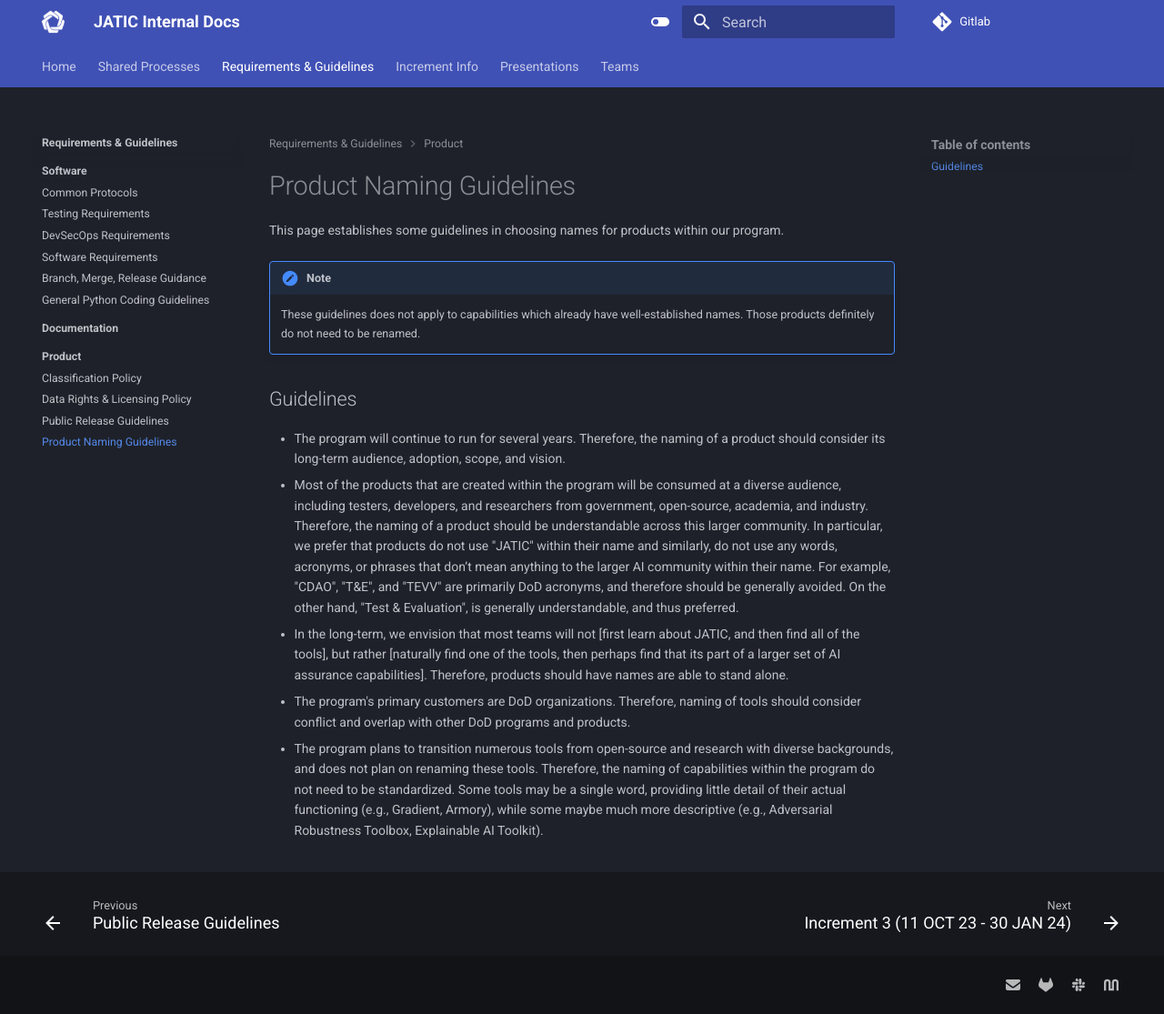
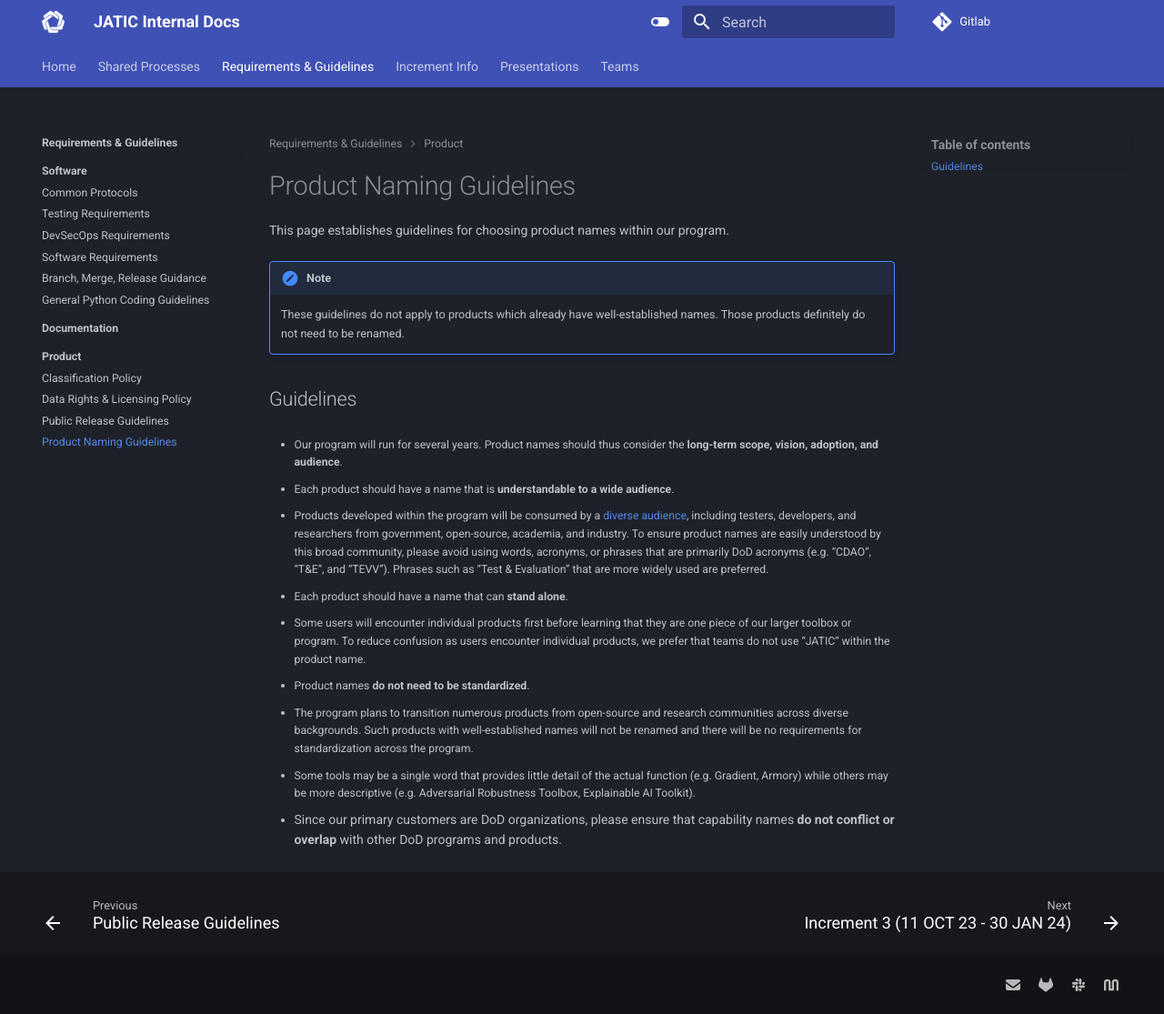
Before and after one commit to zheng0xd/JATIC-internal-docs, an MkDocs documentation site: the page built from docs/reqs/product/naming.md, in a window 1280 px wide and 1115 px high. Shown: the whole window at 91% size. Built offline with MkDocs 1.6.1 and Material for MkDocs 9.7.7, drawn with Linux system fonts in a browser that asks for light colours.

Commit message:
Update naming.md

```diff
--- a/docs/reqs/product/naming.md
+++ b/docs/reqs/product/naming.md
@@ -1,15 +1,25 @@
 # Product Naming Guidelines
 
-This page establishes some guidelines in choosing names for products within our program.
+This page establishes guidelines for choosing product names within our program.
 
 !!! note
 
-    These guidelines does not apply to capabilities which already have well-established names. Those products definitely do not need to be renamed.
+    These guidelines do not apply to products which already have well-established names. Those products definitely do not need to be renamed.
 
 ## Guidelines
 
-- The program will continue to run for several years. Therefore, the naming of a product should consider its long-term audience, adoption, scope, and vision.
-- Most of the products that are created within the program will be consumed at a diverse audience, including testers, developers, and researchers from government, open-source, academia, and industry. Therefore, the naming of a product should be understandable across this larger community. In particular, we prefer that products do not use "JATIC" within their name and similarly, do not use any words, acronyms, or phrases that don’t mean anything to the larger AI community within their name. For example, "CDAO", "T&E", and "TEVV" are primarily DoD acronyms, and therefore should be generally avoided. On the other hand, "Test & Evaluation", is generally understandable, and thus preferred.
-- In the long-term, we envision that most teams will not [first learn about JATIC, and then find all of the tools], but rather [naturally find one of the tools, then perhaps find that its part of a larger set of AI assurance capabilities]. Therefore, products should have names are able to stand alone.
-- The program's primary customers are DoD organizations. Therefore, naming of tools should consider conflict and overlap with other DoD programs and products.
-- The program plans to transition numerous tools from open-source and research with diverse backgrounds, and does not plan on renaming these tools. Therefore, the naming of capabilities within the program do not need to be standardized. Some tools may be a single word, providing little detail of their actual functioning (e.g., Gradient, Armory), while some maybe much more descriptive (e.g., Adversarial Robustness Toolbox, Explainable AI Toolkit).
+- Our program will run for several years. Product names should thus consider the **long-term scope, vision, adoption, and audience**.
+
+- Each product should have a name that is **understandable to a wide audience**.
+
+  - Products developed within the program will be consumed by a [diverse audience](https://jatic.pages.jatic.net/internal-docs/process/guides/user-engagement/), including testers, developers, and researchers from government, open-source, academia, and industry. To ensure product names are easily understood by this broad community, please avoid using words, acronyms, or phrases that are primarily DoD acronyms (e.g. “CDAO”, “T&E”, and “TEVV”). Phrases such as “Test & Evaluation” that are more widely used are preferred.
+
+- Each product should have a name that can **stand alone**.
+
+  -  Some users will encounter individual products first before learning that they are one piece of our larger toolbox or program. To reduce confusion as users encounter individual products, we prefer that teams do not use “JATIC” within the product name.
+- Product names **do not need to be standardized**.
+
+  - The  program plans to transition numerous products from open-source and research communities across diverse backgrounds. Such products with well-established names will not be renamed and there will be no requirements for standardization across the program.
+
+  - Some tools may be a single word that provides little detail of the actual function (e.g. Gradient, Armory) while others may be more descriptive (e.g. Adversarial Robustness Toolbox, Explainable AI Toolkit).
+- Since our primary customers are DoD organizations, please ensure that capability names **do not conflict or overlap** with other DoD programs and products.
```
